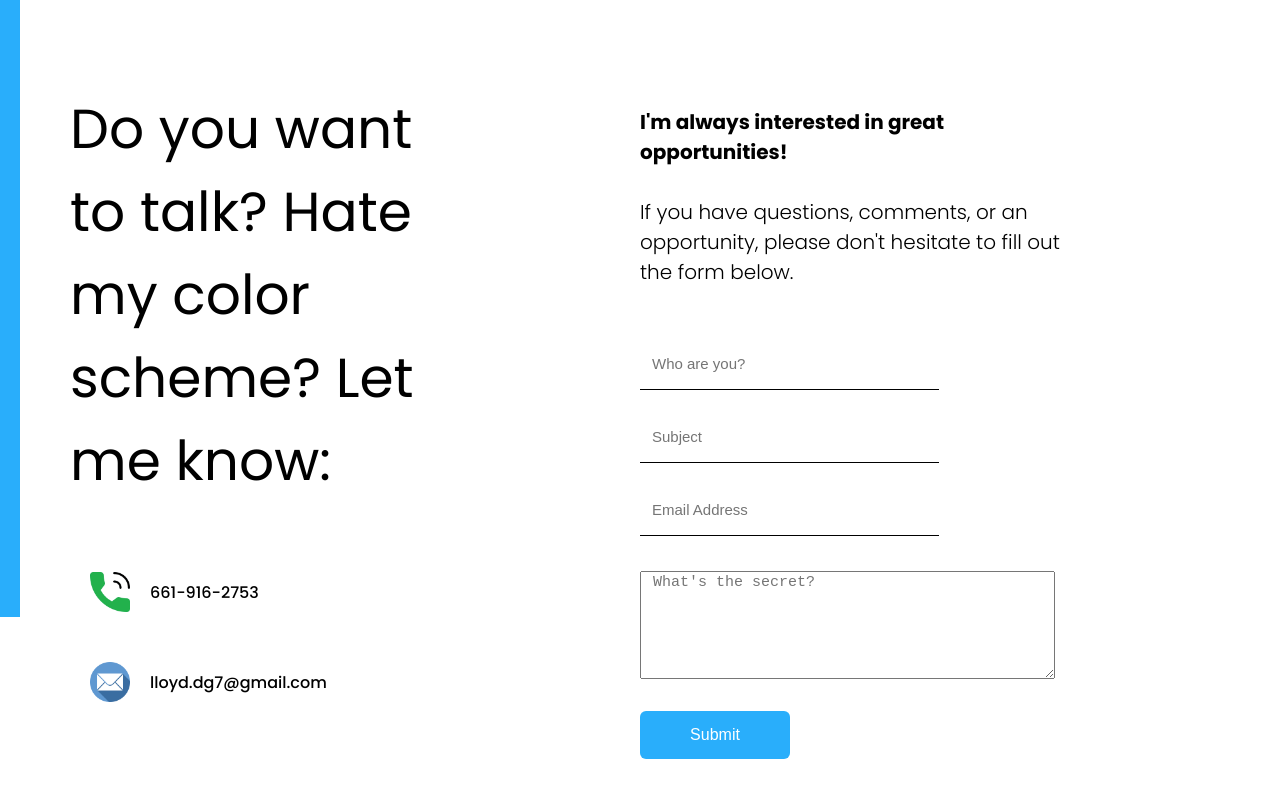
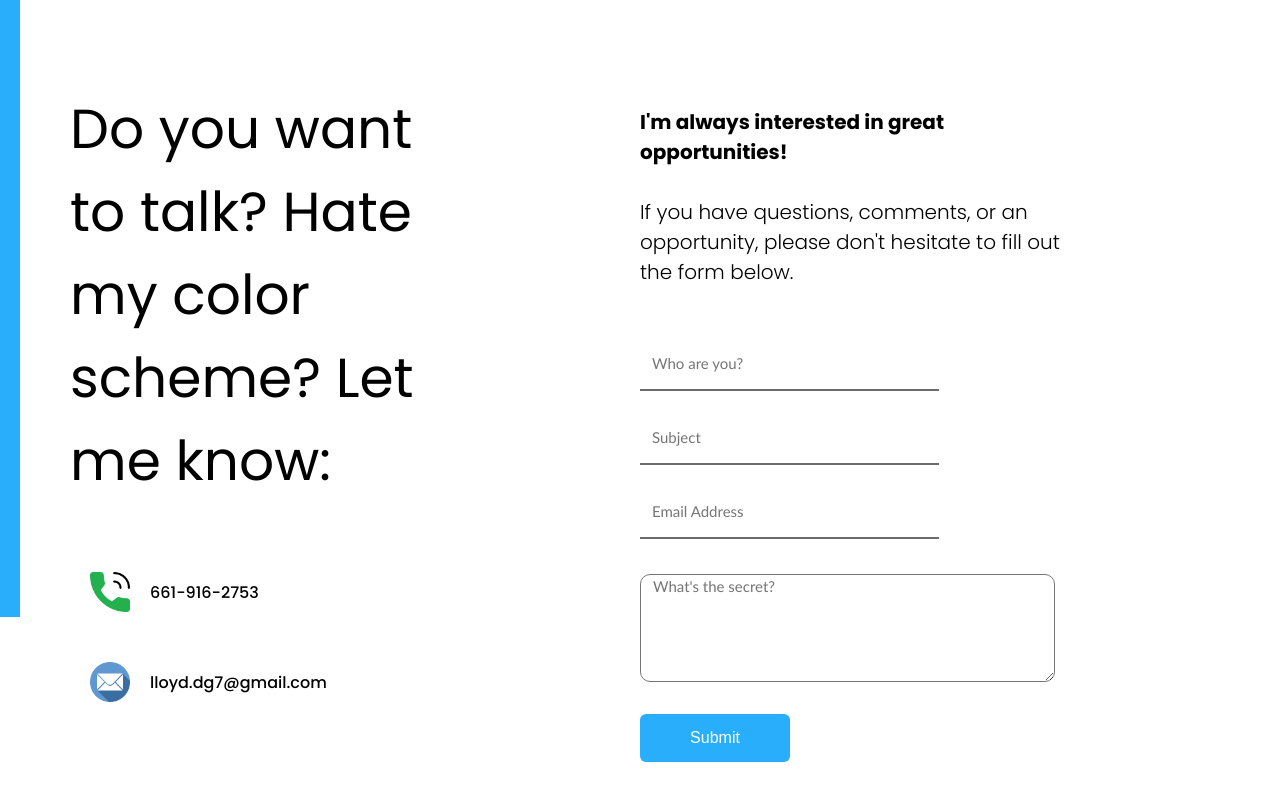
Before and after one commit to msi1995/Me, a React (Create React App) app: page / in a window 1280 px wide. Shown: the part 2023-2823 px from the top of the page. Built offline with nearby package versions, Linux system fonts and the light colour scheme.

Commit message:
font changes

```diff
--- a/src/components/contact/contact.css
+++ b/src/components/contact/contact.css
@@ -175,7 +175,7 @@ input{
     font-size: 15px;
     margin: 10px 0px;
     border: none;
-    border-bottom: 1px solid black;
+    border-bottom: 2px solid rgb(108, 108, 108);
     padding-left: 12px;
 }
 
@@ -184,6 +184,10 @@ textarea{
     font-size: 15px;
     margin: 25px 0px;
     padding-left: 12px;
+    min-height: 100px;
+    max-height: 400px;
+    resize: vertical;
+    border-radius: 10px;
 }
 
 button{
@@ -202,3 +206,7 @@ button:hover{
         color: rgba(255, 255, 255, 1);
         box-shadow: 2px 3px 15px 1px rgb(41, 174, 251)
 }
+
+::placeholder{
+    font-family:'Gill Sans', 'Gill Sans MT', Calibri, 'Trebuchet MS', sans-serif
+}
```
